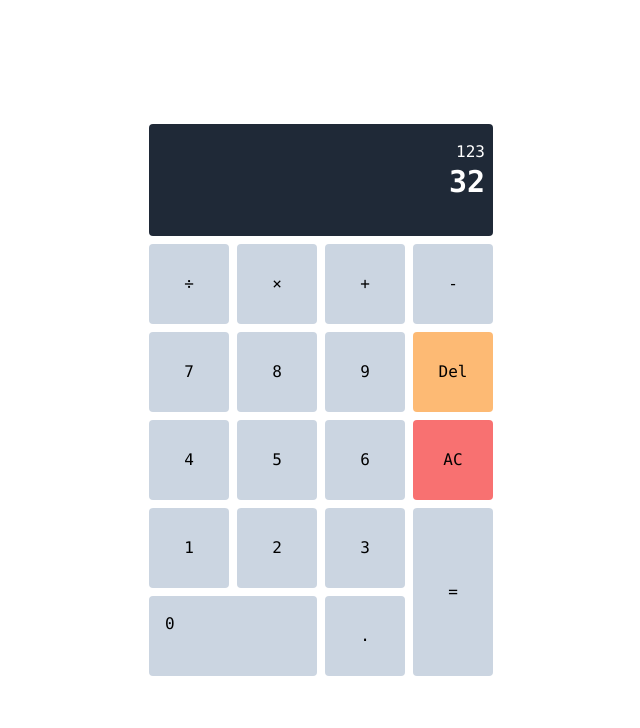
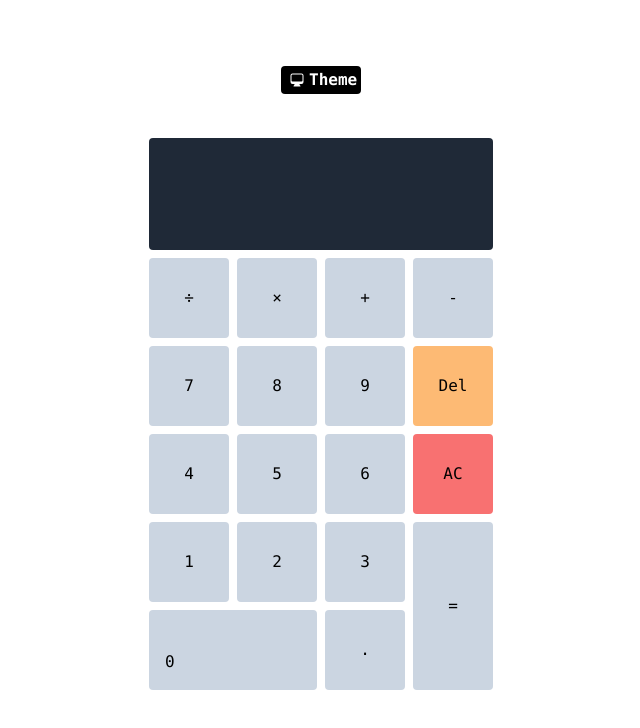
Before and after one commit to hecticme/calculator-app, a React app: page / in a window 1280 px wide. Shown: the top 728 px of the page, without its empty margins (319-959 px from the left). Built offline with nearby package versions, Linux system fonts and the light colour scheme; the HTML template or start-up script is replaced by a standard one.

Commit message:
add theme button and logic

```diff
--- a/package.json
+++ b/package.json
@@ -9,6 +9,7 @@
     "preview": "vite preview"
   },
   "dependencies": {
+    "@heroicons/react": "^2.0.16",
     "react": "^18.2.0",
     "react-dom": "^18.2.0"
   },
--- a/src/App.jsx
+++ b/src/App.jsx
@@ -1,17 +1,43 @@
+import { useReducer, useState } from "react";
+import { useTheme } from "./contexts/ThemeContext";
+import { ThemeSwitcher } from "./components/ThemeSwitcher";
+
+const reducer = (state, action) => {
+  switch (action.type) {
+    case "addDigit":
+    case "delDigit":
+    case "clear":
+  }
+};
+
 function App() {
+  const [state, dispatch] = useReducer(reducer, {});
+  const { theme } = useTheme();
+  const [expandTheme, setExpandTheme] = useState(false);
 
   return (
-    <div className="flex h-screen items-center justify-center">
-      <div className="container grid grid-cols-[repeat(4,_minmax(3rem,_5rem))] grid-rows-[minmax(7rem,_auto)_repeat(5,_minmax(3rem,_5rem))] content-center justify-center gap-2 py-11 px-5 text-center font-mono">
+    <div
+      className={`flex h-screen flex-col items-center justify-center font-mono ${
+        theme === "dark" ? "dark" : ""
+      }`}
+      onClick={() => {
+        setExpandTheme(false);
+      }}
+    >
+      <ThemeSwitcher
+        expandTheme={expandTheme}
+        setExpandTheme={setExpandTheme}
+      />
+      <div className="grid grid-cols-[repeat(4,_minmax(3rem,_5rem))] grid-rows-[minmax(7rem,_auto)_repeat(5,_minmax(3rem,_5rem))] content-center justify-center gap-2 py-11 px-5 text-center">
         <div className="col-span-4 flex flex-col items-end rounded bg-gray-800 px-2 py-4 text-right">
           <div className="break-all text-white" id="previous-operand">
-            123
+            {state.previousOperand} {state.operation}
           </div>
           <div
             className="break-all text-3xl font-bold text-white"
             id="current-operand"
           >
-            32
+            {state.currentOperand}
           </div>
         </div>
         <div className="flex cursor-pointer items-center justify-center rounded bg-slate-300 px-4 py-4 transition-colors hover:bg-slate-200">
@@ -62,7 +88,7 @@ function App() {
         <div className="row-span-2 flex cursor-pointer items-center justify-center rounded bg-slate-300 px-4 py-4 hover:bg-slate-200">
           =
         </div>
-        <div className="col-span-2 flex cursor-pointer justify-start rounded  bg-slate-300 px-4 py-4 hover:bg-slate-200">
+        <div className="col-span-2 flex cursor-pointer items-end justify-start rounded bg-slate-300 px-4 py-4 hover:bg-slate-200">
           0
         </div>
         <div className="flex cursor-pointer items-center justify-center rounded bg-slate-300 px-4 py-4 hover:bg-slate-200">
--- /dev/null
+++ b/src/components/ThemeSwitcher.jsx
@@ -0,0 +1,54 @@
+import { SunIcon } from "@heroicons/react/24/solid";
+import { MoonIcon } from "@heroicons/react/24/solid";
+import { ComputerDesktopIcon } from "@heroicons/react/24/solid";
+import { useTheme } from "../contexts/ThemeContext";
+
+export function ThemeSwitcher({ expandTheme, setExpandTheme }) {
+  const { theme, setTheme, getTheme } = useTheme();
+
+  return (
+    <div
+      className="relative flex h-7 w-20 cursor-pointer items-center rounded bg-black py-2 px-1"
+      onClick={(e) => {
+        // Prevent bubbling so it does not fire the function on App.jsx
+        e.stopPropagation();
+        setExpandTheme((prev) => !prev);
+      }}
+    >
+      <div className="flex items-center justify-center gap-1 px-1">
+        <ComputerDesktopIcon className="h-4 w-4 text-white" />
+        <p className="font-bold text-white">Theme</p>
+      </div>
+      <div
+        className={`${
+          expandTheme ? "block" : "hidden"
+        } absolute top-8 left-[-50%] flex flex-col items-center justify-center gap-1 rounded bg-black p-3 shadow-lg shadow-slate-700`}
+      >
+        <div
+          className={`flex h-9 w-40 items-center gap-3 rounded ${
+            !theme ? "bg-gray-700" : ""
+          } p-2 shadow-sm hover:bg-gray-400`}
+        >
+          <ComputerDesktopIcon className="h-5 w-5 text-white" />
+          <p className="text-sm font-bold text-white">Default</p>
+        </div>
+        <div
+          className={`flex h-9 w-40 items-center gap-3 rounded ${
+            theme === "light" ? "bg-gray-700" : ""
+          } p-2 shadow-sm hover:bg-gray-400`}
+        >
+          <SunIcon className="h-5 w-5 text-white" />
+          <p className="text-sm font-bold text-white">Light</p>
+        </div>
+        <div
+          className={`flex h-9 w-40 items-center gap-3 rounded ${
+            theme === "dark" ? "bg-gray-700" : ""
+          } p-2 shadow-sm hover:bg-gray-400`}
+        >
+          <MoonIcon className="h-5 w-5 text-white" />
+          <p className="text-sm font-bold text-white">Dark</p>
+        </div>
+      </div>
+    </div>
+  );
+}
--- /dev/null
+++ b/src/contexts/ThemeContext.jsx
@@ -0,0 +1,32 @@
+import { useState, useContext, createContext } from "react";
+
+const ThemeContext = createContext();
+const isThemeDark = window.matchMedia("(prefers-color-scheme: dark)").matches;
+
+const getTheme = () => {
+  const localStorageTheme = localStorage.getItem("theme");
+  if (localStorageTheme) {
+    return localStorageTheme;
+  } else {
+    if (isThemeDark) {
+      return "dark";
+    } else {
+      return "light";
+    }
+  }
+};
+
+export function ThemeProvider({ children }) {
+  const [theme, setTheme] = useState(getTheme());
+  // Set default theme to the system theme.
+
+  return (
+    <ThemeContext.Provider value={{ theme, setTheme, getTheme }}>
+      {children}
+    </ThemeContext.Provider>
+  );
+}
+
+export function useTheme() {
+  return useContext(ThemeContext);
+}
--- a/src/main.jsx
+++ b/src/main.jsx
@@ -2,9 +2,12 @@ import React from "react";
 import ReactDOM from "react-dom/client";
 import App from "./App";
 import "./index.css";
+import { ThemeProvider } from "./contexts/ThemeContext";
 
 ReactDOM.createRoot(document.getElementById("root")).render(
   <React.StrictMode>
-    <App />
+    <ThemeProvider>
+      <App />
+    </ThemeProvider>
   </React.StrictMode>
 );
```
Also changed, not shown: 1 other file (tests, documents, lock files or other folders).
